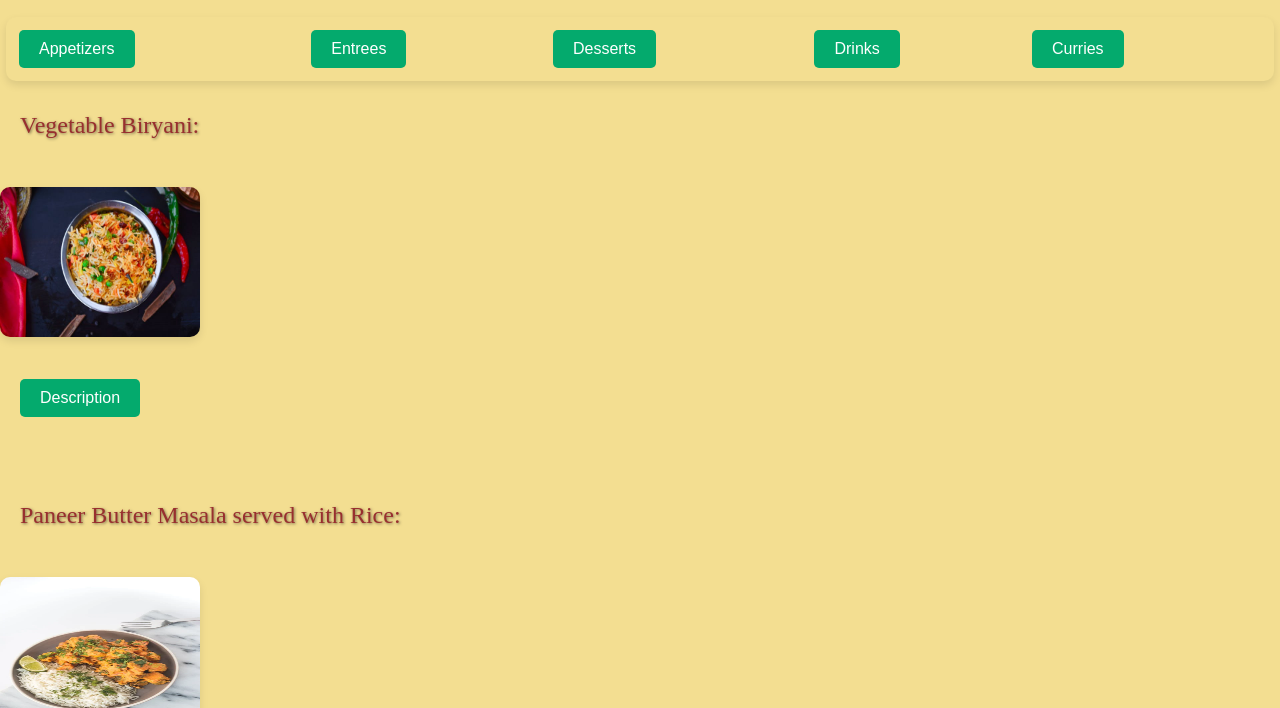
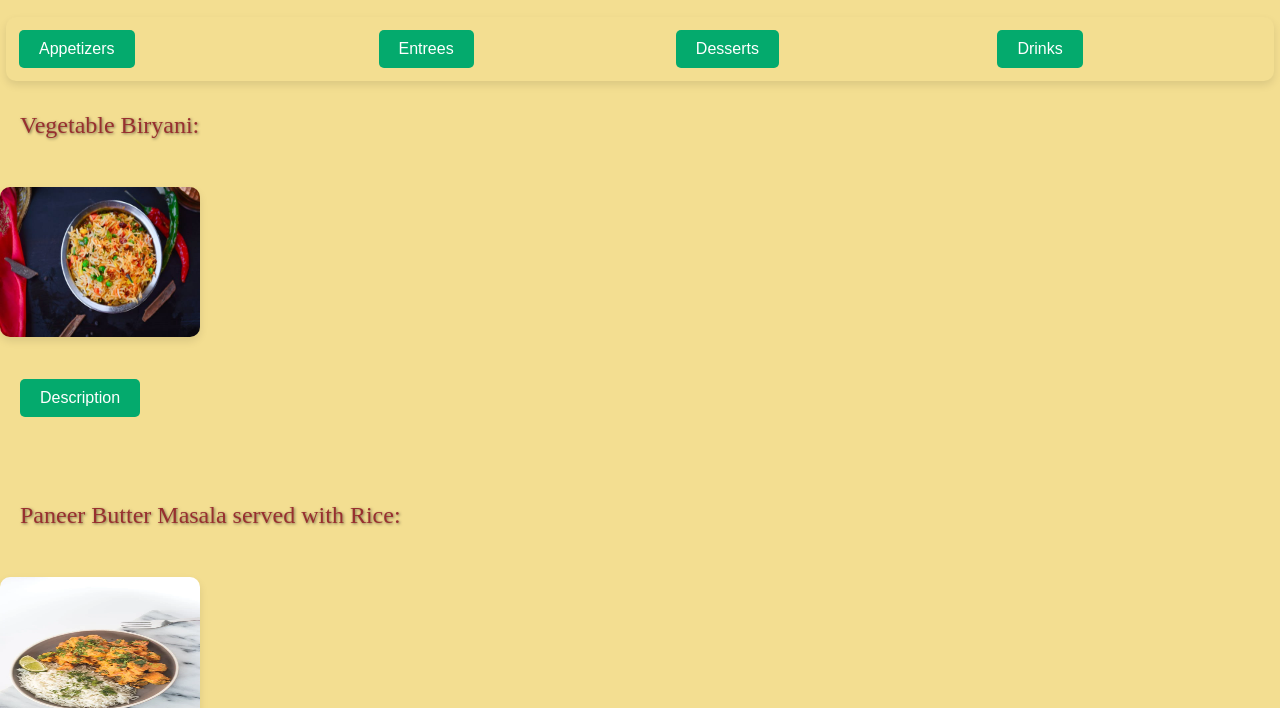
Before and after one commit to AKTSA794/TSA, a plain HTML site: page entree.html in a window 1280 px wide. Shown: the part 392-1100 px from the top of the page. Drawn offline with Linux system fonts and the light colour scheme.

Commit message:
Update entree.html

```diff
--- a/entree.html
+++ b/entree.html
@@ -27,9 +27,6 @@
         </td>
         <td>
           <button onclick="location.href='drinks.html'">Drinks</button>
-        </td>
-        <td>
-          <button onclick="location.href='curries.html'">Curries</button>
         </td>
       </tr>
     </table>
```
